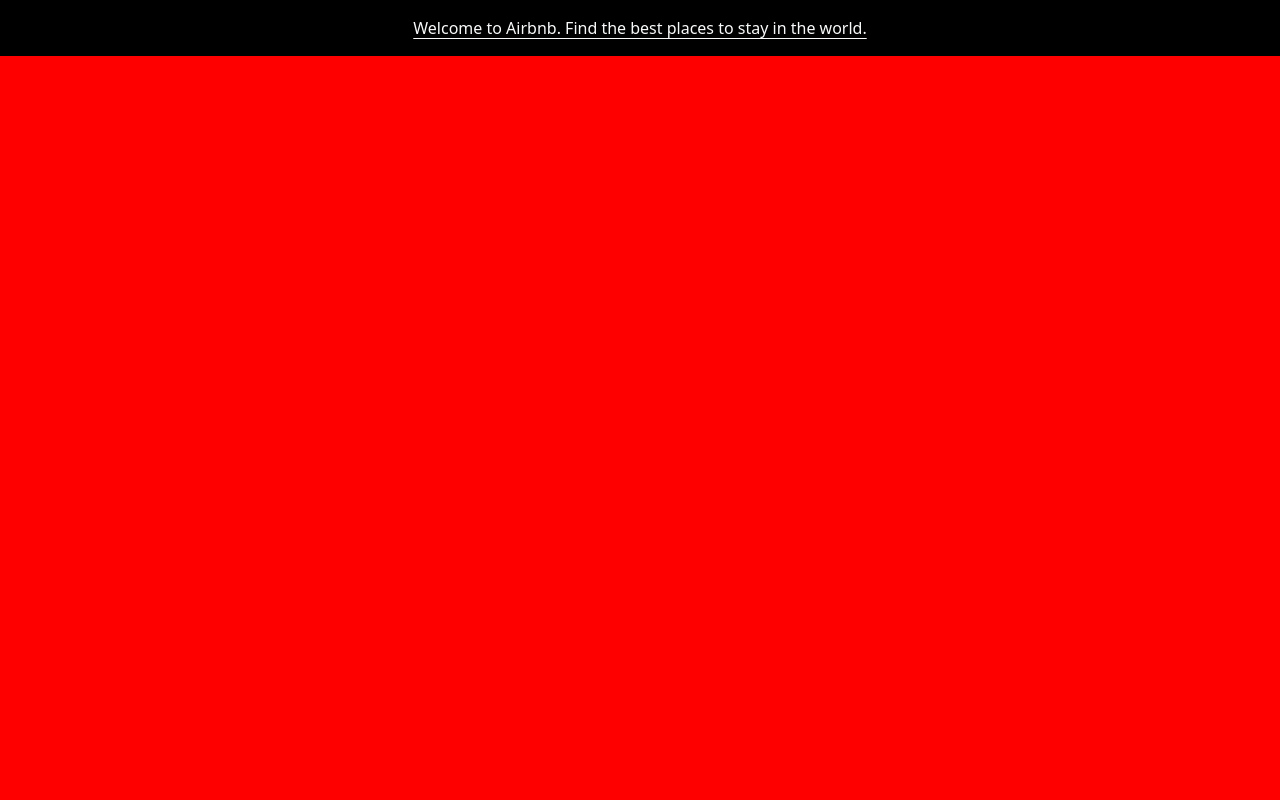
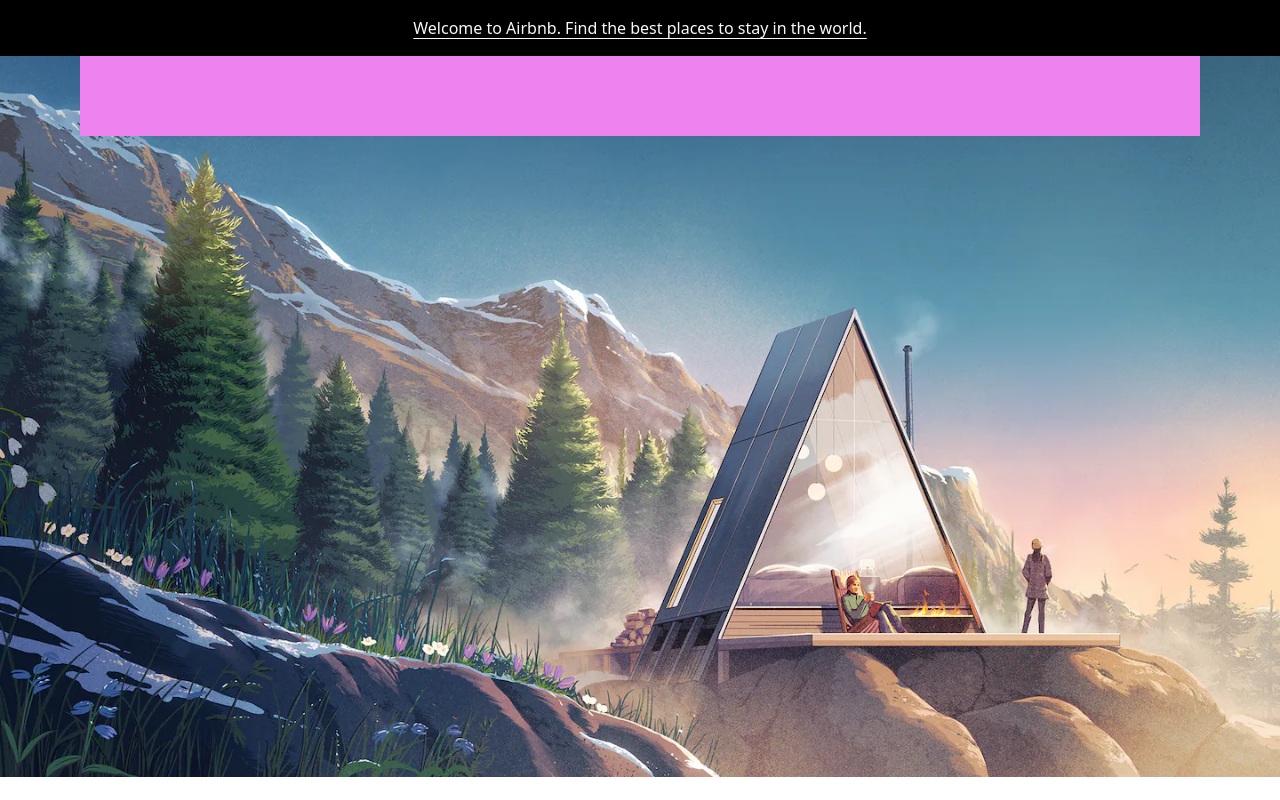
Before and after one commit to matobuild/AIRBNB, a plain HTML site: page index.html in a window 1280 px wide. Drawn offline with nearby package versions, Linux system fonts and the light colour scheme.

Commit message:
top header 2

```diff
--- a/index.html
+++ b/index.html
@@ -14,12 +14,24 @@
   </head>
   <body>
     <div class="header">
-      <div class="text-center text-white p-3 bg-black fixed-top">
+      <div class="text-center text-white p-3 bg-black">
         <a
           href="#"
           class="link-light link-offset-2 link-underline-opacity-25 link-underline-opacity-100"
           >Welcome to Airbnb. Find the best places to stay in the world.</a
         >
+      </div>
+    </div>
+    <div class="full-nav">
+      <img
+        id="background-image"
+        src="./Airbnb Clone Resource/Background Image.webp"
+        alt="bg-Image"
+      />
+      <div class="nav-group">
+        <div class="nav-bar"></div>
+        <div class="location-check"></div>
+        <div class="explorer"></div>
       </div>
     </div>
     <script
--- a/style.css
+++ b/style.css
@@ -1,7 +1,34 @@
 * {
-    box-sizing: border-box;
+    box-sizing: border-boxgi;
 }
 
 body {
-    background-color: red;
+    /* background-color: red; */
 }
+
+.full-nav {
+    position: relative;
+
+
+}
+
+#background-image {
+    width: 100%;
+}
+
+.nav-group {
+    position: absolute;
+    top: 0px;
+    left: 0px;
+    padding: 0 80px;
+    width: 100%;
+    height: 100%;
+
+    display: grid;
+    grid-template-columns: 1fr;
+    grid-template-rows: 80px 80px 1fr;
+}
+
+.nav-bar {
+    background-color: violet;
+}
```
